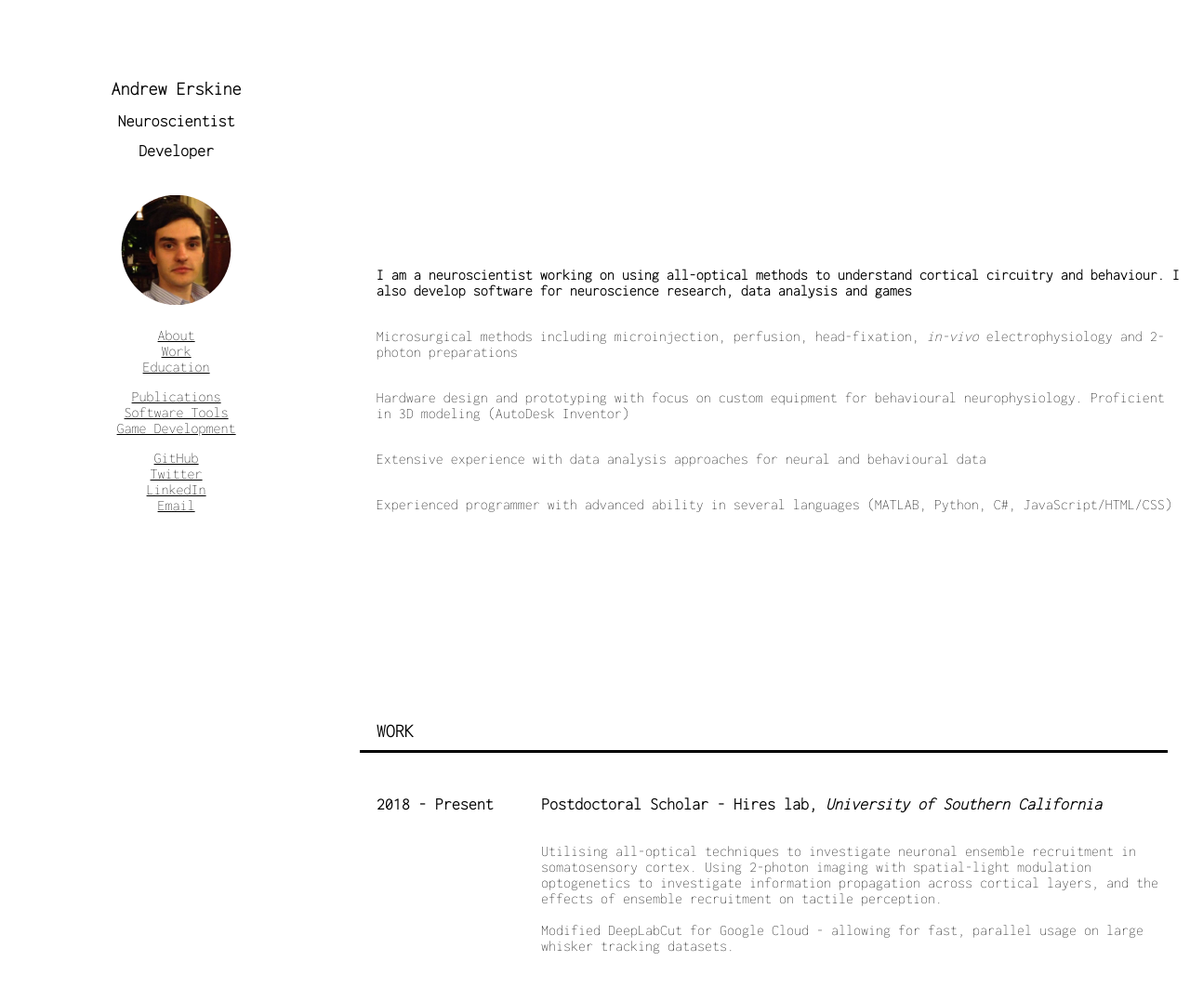
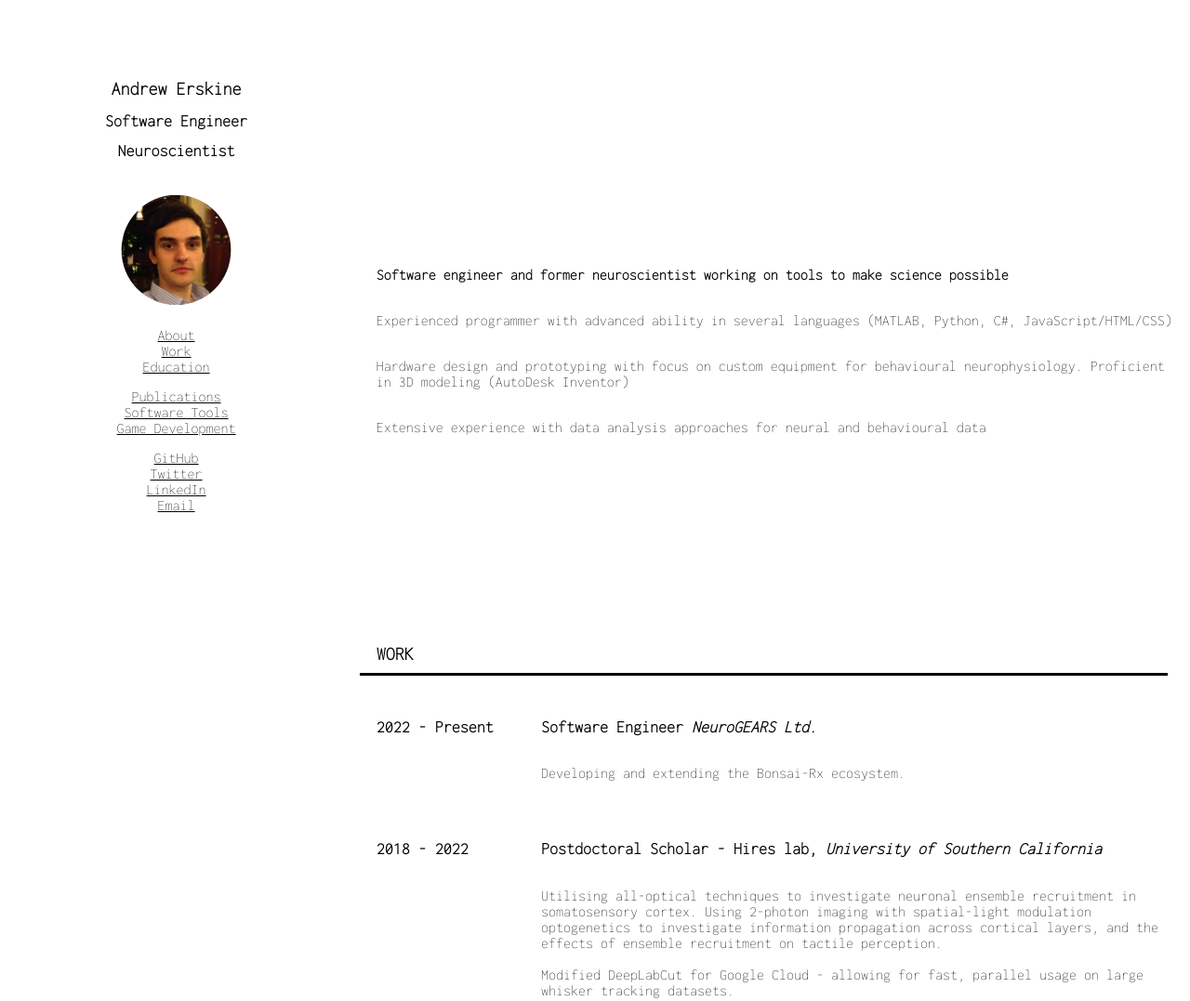
Before and after one commit to RoboDoig/RoboDoig.github.io, a plain HTML site: page index.html in a window 1280 px wide. Shown: the top 1077 px of the page at 93% size. Drawn offline with Linux system fonts and the light colour scheme.

Commit message:
Job update

```diff
--- a/index.html
+++ b/index.html
@@ -12,8 +12,8 @@
         <div class="sidebar">
             <div class="sidebar-title">
                 <h1>Andrew Erskine</h1>
+                <h2>Software Engineer</h2>
                 <h2>Neuroscientist</h2>
-                <h2>Developer</h2>
                 <img src="img/robodoig.jpg" id="profile-pic">
             </div>
             <nav>
@@ -55,17 +55,23 @@
             <a id="about-anchor">
                 <main>
                     <div class="intro">
-                        <p class="intro-lead"><b>I am a neuroscientist working on using all-optical methods to understand cortical circuitry and behaviour. I also develop software for neuroscience research, data analysis and games</b></p>
-                        <p>Microsurgical methods including microinjection, perfusion, head-fixation, <i>in-vivo</i> electrophysiology and 2-photon preparations</p>
+                        <p class="intro-lead"><b>Software engineer and former neuroscientist working on tools to make science possible</b></p>
+                        <p>Experienced programmer with advanced ability in several languages (MATLAB, Python, C#, JavaScript/HTML/CSS)</p>
                         <p>Hardware design and prototyping with focus on custom equipment for behavioural neurophysiology. Proficient in 3D modeling (AutoDesk Inventor)</p>
                         <p>Extensive experience with data analysis approaches for neural and behavioural data</p>
-                        <p>Experienced programmer with advanced ability in several languages (MATLAB, Python, C#, JavaScript/HTML/CSS)</p>
                     </div>
                     <div class="work">
                         <a id="work-anchor">
                             <h1 class="section-title">WORK</h1>
+                            <div class="milestone-box" id="neurogears">
+                            <h2>2022 - Present</h2>
+                                <h2>Software Engineer <i>NeuroGEARS Ltd.</i></h2>
+                            <p></p>
+                            <p>Developing and extending the Bonsai-Rx ecosystem.
+                            </p>
+                            </div>
                             <div class="milestone-box" id="hires-lab">
-                            <h2>2018 - Present</h2>
+                            <h2>2018 - 2022</h2>
                                 <h2>Postdoctoral Scholar - Hires lab, <i>University of Southern California</i></h2>
                             <p></p>
                             <p>Utilising all-optical techniques to investigate neuronal ensemble recruitment in somatosensory cortex.
@@ -73,7 +79,7 @@
 
                                 Modified DeepLabCut for Google Cloud - allowing for fast, parallel usage on large whisker tracking datasets.
                             </p>
-                        </div>
+                            </div>
                             <div class="milestone-box" id="schaefer-lab">
                             <h2>2013 - 2018</h2>
                                 <h2>PhD Student - Schaefer lab, <i>The Francis Crick Institute / UCL</i></h2>
```
